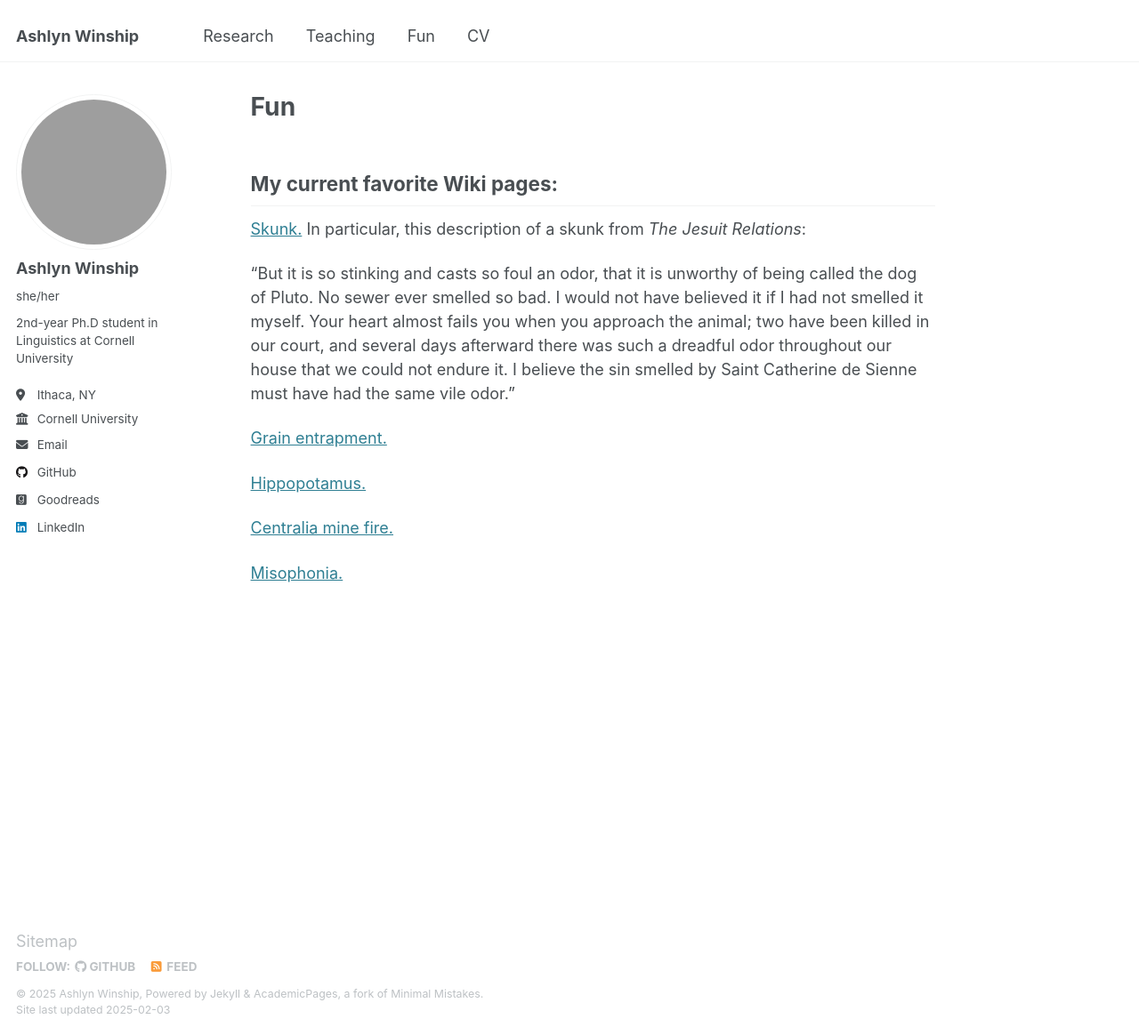
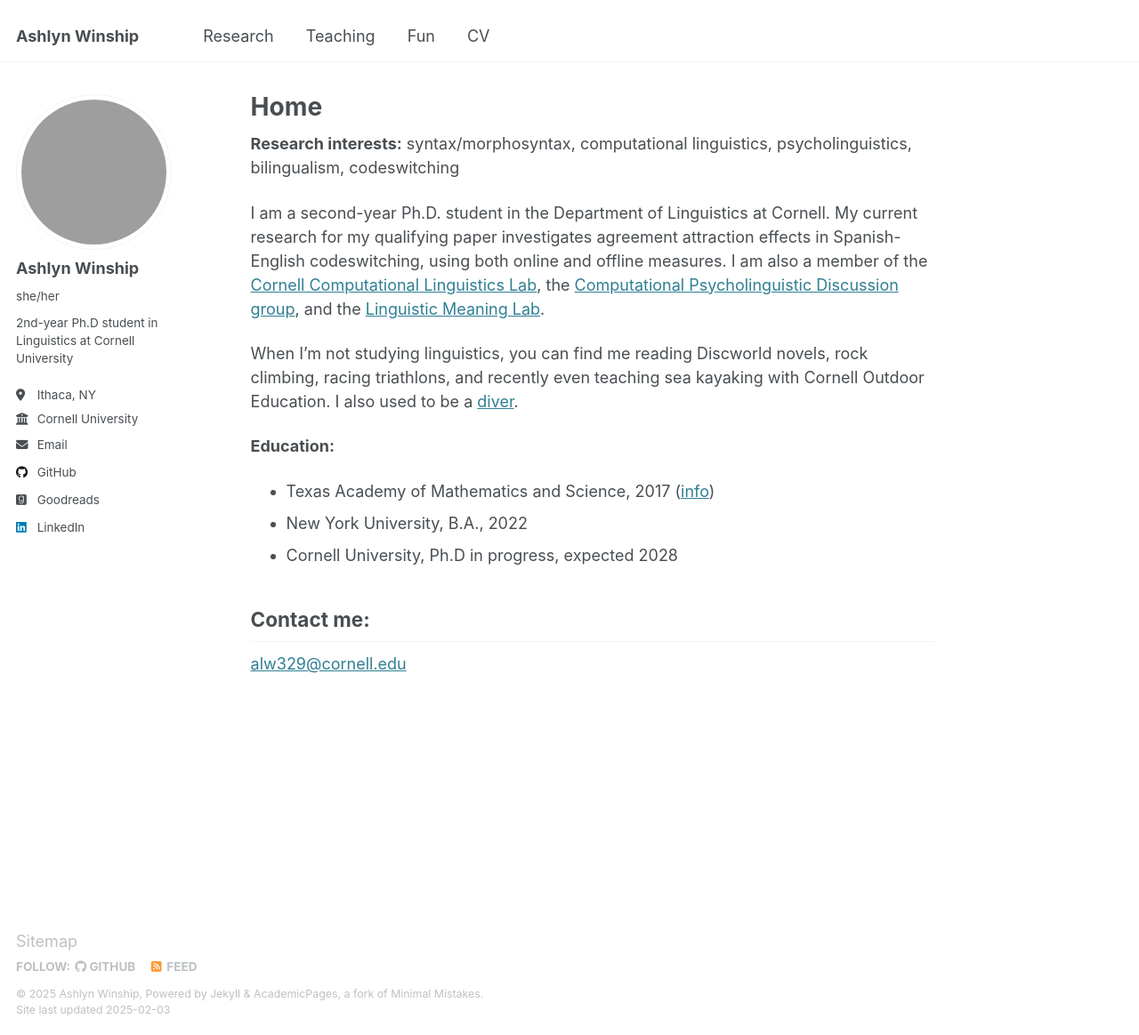
Before and after one commit to ashlynwinship/ashlynwinship.github.io, a Jekyll site: the page built from _pages/about.md, in a window 1280 px wide and 1164 px high. Shown: the whole window at 89% size. Built offline with Jekyll 4.4.1, drawn with Linux system fonts in a browser that asks for light colours; part of the change alters nothing that is shown; grey boxes are pictures that could not be loaded.

Commit message:
Update fun.md

```diff
--- a/_pages/fun.md
+++ b/_pages/fun.md
@@ -1,9 +1,7 @@
 ---
-permalink: /
+permalink: /fun/
 title: "Fun"
 author_profile: true
-redirect_from:
-  - /fun/
 ---
 
 ## My current favorite Wiki pages:
```
